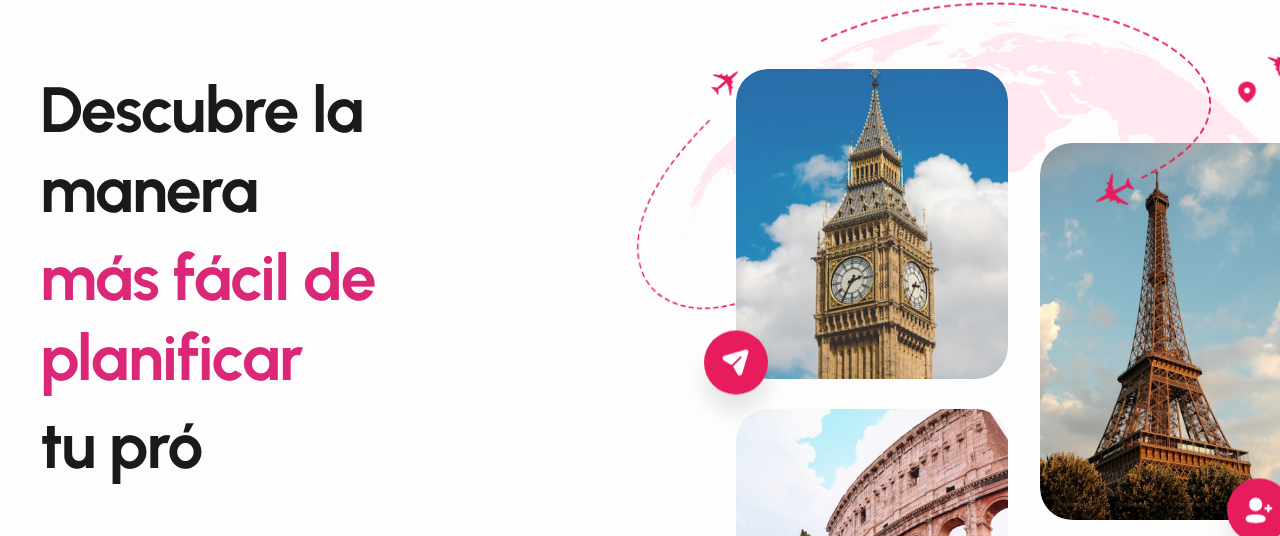
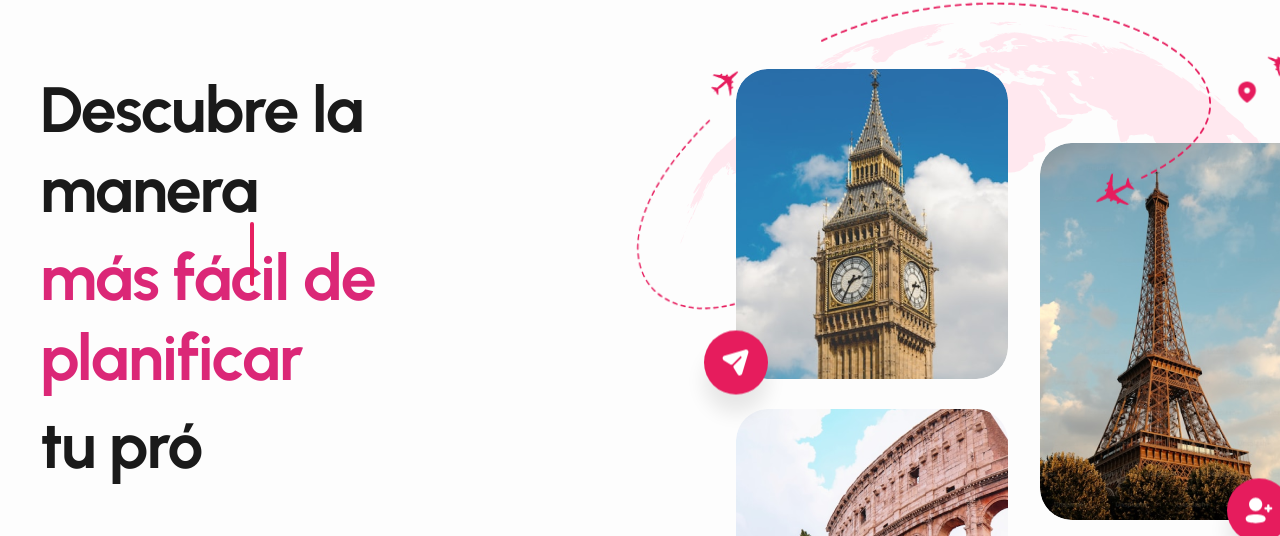
Before and after one commit to Ignacio918/viajes-app, a React (Vite) app in the folder viajes-app/: page / in a window 1280 px wide. Shown: the part 160-696 px from the top of the page. Built offline with nearby package versions, Linux system fonts and the light colour scheme; a web font is replaced by a local one.

Commit message:
arreglo en el typewritter

```diff
--- a/viajes-app/src/components/ui/typewriter-effect.tsx
+++ b/viajes-app/src/components/ui/typewriter-effect.tsx
@@ -1,7 +1,7 @@
 "use client";
 
 import { motion, stagger, useAnimate, useInView } from "framer-motion";
-import { useEffect, useState } from "react";
+import { useEffect, useState, useRef } from "react";
 
 // Función de utilidad cn
 function cn(...inputs: any[]) {
@@ -116,6 +116,7 @@ export const TypewriterEffectSmooth = ({
   const [displayedText, setDisplayedText] = useState<string[]>(words.map(() => ""));
   const [currentLine, setCurrentLine] = useState(0);
   const [currentChar, setCurrentChar] = useState(0);
+  const containerRef = useRef<HTMLDivElement>(null);
 
   useEffect(() => {
     if (currentLine >= words.length) return;
@@ -133,7 +134,6 @@ export const TypewriterEffectSmooth = ({
 
       return () => clearTimeout(timer);
     } else {
-      // Cuando termine una línea, espera un poco y pasa a la siguiente
       const timer = setTimeout(() => {
         setCurrentLine(prev => prev + 1);
         setCurrentChar(0);
@@ -148,24 +148,9 @@ export const TypewriterEffectSmooth = ({
       <div className="flex flex-col gap-2">
         {words.map((word, idx) => (
           <div key={`word-${idx}`} className="relative inline-block">
-            <span className={cn(``, word.className)}>
+            <span className={cn(`inline-block`, word.className)}>
               {displayedText[idx]}
             </span>
-            {idx === currentLine && (
-              <motion.span
-                initial={{ opacity: 0 }}
-                animate={{ opacity: 1 }}
-                transition={{
-                  duration: 0.8,
-                  repeat: Infinity,
-                  repeatType: "reverse",
-                }}
-                className={cn(
-                  "absolute -right-[4px] top-0 block rounded-sm w-[4px] h-full",
-                  cursorClassName
-                )}
-              />
-            )}
           </div>
         ))}
       </div>
@@ -173,12 +158,30 @@ export const TypewriterEffectSmooth = ({
   };
 
   return (
-    <div className={cn("flex items-start my-6", className)}>
+    <div className={cn("flex items-start my-6 relative", className)} ref={containerRef}>
       <div className="overflow-hidden">
         <div className="text-left">
           {renderWords()}
         </div>
       </div>
+      <motion.span
+        initial={{ opacity: 0 }}
+        animate={{ opacity: 1 }}
+        transition={{
+          duration: 0.8,
+          repeat: Infinity,
+          repeatType: "reverse",
+        }}
+        className={cn(
+          "absolute block rounded-sm w-[4px] h-[64px]",
+          cursorClassName
+        )}
+        style={{
+          top: `${currentLine * 76}px`,  // Ajusta este valor según el espaciado de tus líneas
+          left: `${displayedText[currentLine].length * 35}px`,  // Ajusta este valor según el ancho de tus caracteres
+          display: currentLine < words.length ? 'block' : 'none'
+        }}
+      />
     </div>
   );
 };
```
